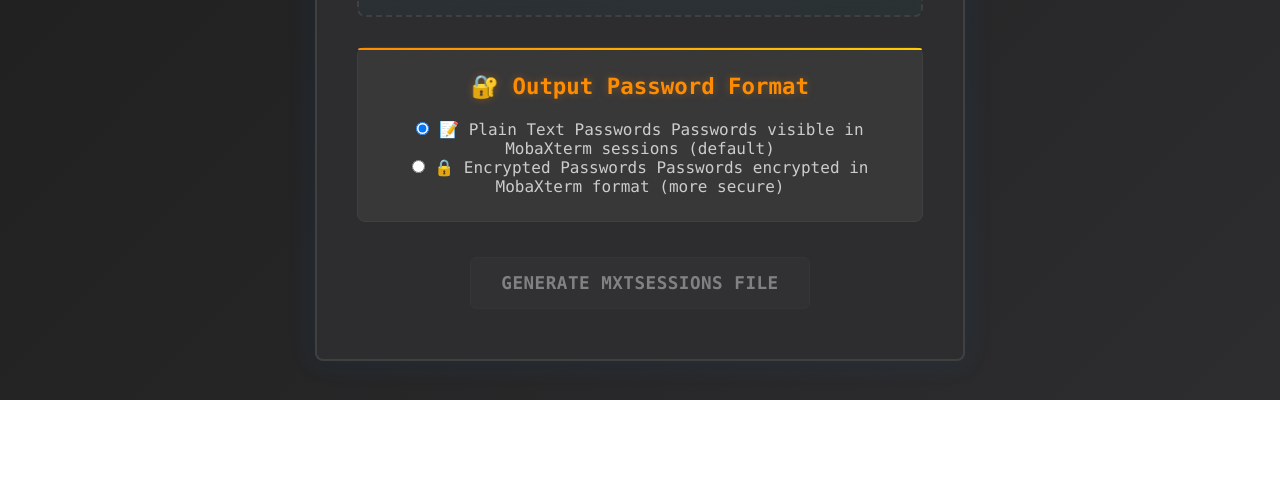
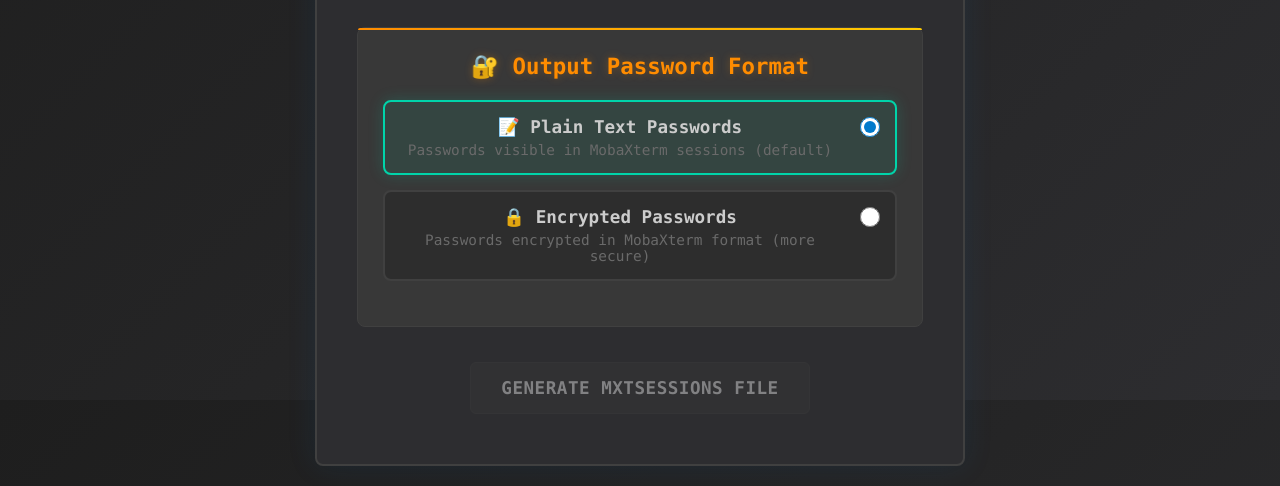
Before and after one commit to m3hr4nn/mxtsessions-generator, a plain HTML site: page index.html in a window 1280 px wide. Shown: the part 400-886 px from the top of the page. Before the commit the page ends 800 px from the top, so only its background shows below. Drawn offline with Linux system fonts and the light colour scheme.

Commit message:
Update styles.css

```diff
--- a/styles.css
+++ b/styles.css
@@ -356,29 +356,75 @@ input[type="file"] {
     font-style: italic;
 }
 
-.checkbox-group {
+.radio-group {
     display: flex;
-    align-items: center;
+    flex-direction: column;
+    gap: 15px;
     margin: 20px 0;
-    padding: 15px;
-    background: rgba(0, 0, 0, 0.2);
-    border-radius: 6px;
-    border: 1px solid var(--moba-border);
 }
 
-.checkbox-group input[type="checkbox"] {
-    width: 18px;
-    height: 18px;
-    margin-right: 12px;
+.radio-option {
+    background: rgba(0, 0, 0, 0.2);
+    border: 2px solid var(--moba-border);
+    border-radius: 8px;
+    padding: 15px;
+    cursor: pointer;
+    transition: all 0.3s ease;
+    position: relative;
+}
+
+.radio-option:hover {
+    border-color: var(--moba-accent-blue);
+    background: rgba(0, 122, 204, 0.05);
+}
+
+.radio-option input[type="radio"] {
+    position: absolute;
+    top: 15px;
+    right: 15px;
+    width: 20px;
+    height: 20px;
     accent-color: var(--moba-accent-blue);
     cursor: pointer;
 }
 
-.checkbox-group label {
-    color: var(--moba-text-primary);
-    font-family: 'Consolas', monospace;
+.radio-option input[type="radio"]:checked + label {
+    color: var(--moba-accent-cyan);
+}
+
+.radio-option:has(input[type="radio"]:checked) {
+    border-color: var(--moba-accent-cyan);
+    background: rgba(0, 212, 170, 0.08);
+    box-shadow: 0 0 15px rgba(0, 212, 170, 0.2);
+}
+
+.radio-option label {
+    display: flex;
+    flex-direction: column;
+    gap: 5px;
     cursor: pointer;
     margin: 0;
+    padding-right: 40px;
+}
+
+.radio-title {
+    font-size: 1.1em;
+    font-weight: 600;
+    color: var(--moba-text-primary);
+}
+
+.radio-desc {
+    font-size: 0.9em;
+    color: var(--moba-text-dim);
+    font-weight: 400;
+}
+
+.input-help {
+    display: block;
+    color: var(--moba-text-dim);
+    font-size: 0.85em;
+    margin-top: 5px;
+    font-style: italic;
 }
 
 /* Terminal-like scrollbar */
```
